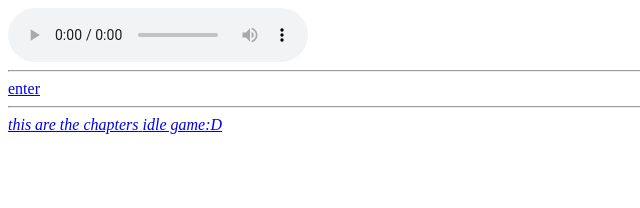
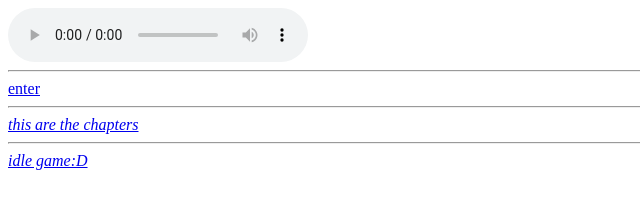
Before and after one commit to cross-sans/xhentai, a plain HTML site: page index.html in a window 1280 px wide. Shown: the whole page, without its empty margins (0-640 px from the left). Drawn offline with Linux system fonts and the light colour scheme.

Commit message:
Update index.html

```diff
--- a/index.html
+++ b/index.html
@@ -10,5 +10,8 @@ enter
 <a href=chapters/chapters.html>
 <i>this are the chapters<I>
 </a>
+<hr>
 
-<a href=Parado/index.html>idle game:D</a>
+<a href="Parado/index.html" >
+<i> idle game:D</i>
+</a>
```
